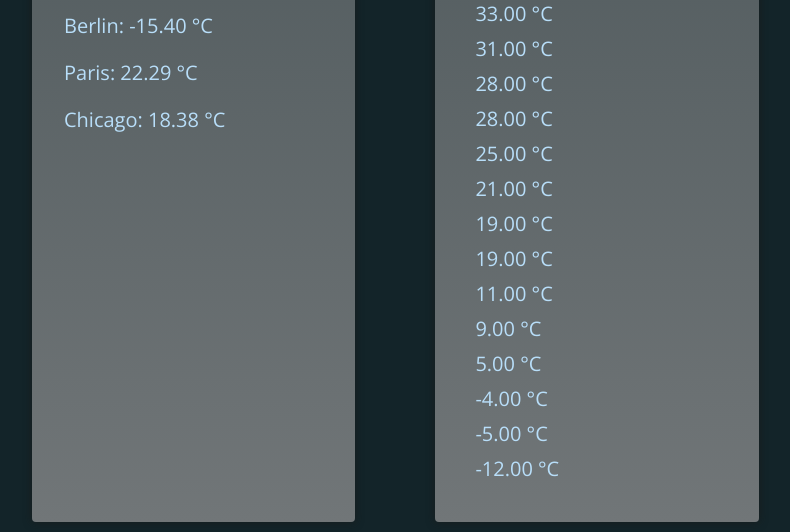
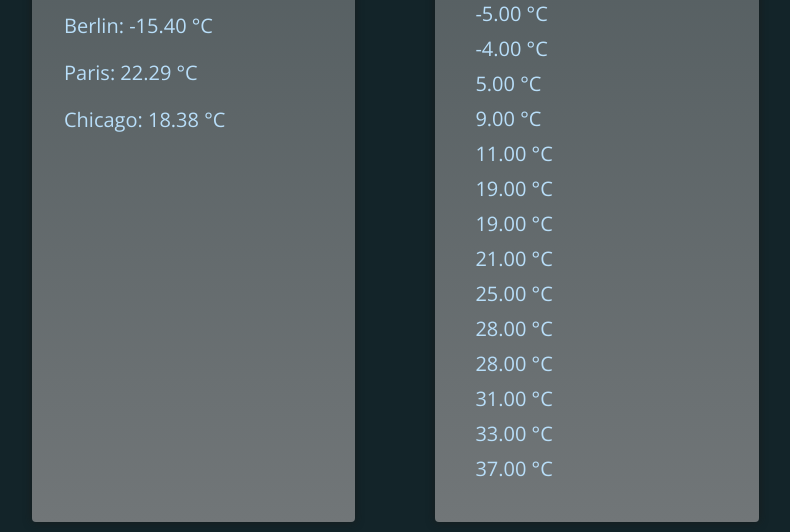
Before and after one commit to Mig-uel/angular-complete-guide, an Angular app in the folder pipes-deep-dive/: page / in a window 1280 px wide. Shown: the part 211-743 px from the top of the page, without its empty margins (168-958 px from the left). Built offline with nearby package versions, Linux system fonts and the light colour scheme.

Commit message:
fix: remove SortPipe and sort historic temperatures in constructor
- Simplifies the component by removing the SortPipe dependency.
- Ensures historic temperatures are sorted directly in the constructor.

```diff
--- a/pipes-deep-dive/src/app/app.component.html
+++ b/pipes-deep-dive/src/app/app.component.html
@@ -22,7 +22,7 @@
       </div>
     </header>
     <ul>
-      @for (temperature of historicTemperatures | sort: 'desc'; track $index) {
+      @for (temperature of historicTemperatures; track $index) {
       <li (click)="onReset($index)">{{ temperature | temp: 'cel' }}</li>
       }
     </ul>
--- a/pipes-deep-dive/src/app/app.component.ts
+++ b/pipes-deep-dive/src/app/app.component.ts
@@ -1,13 +1,12 @@
 import { DatePipe } from '@angular/common';
 import { Component } from '@angular/core';
 import { TemperaturePipe } from './temperature.pipe';
-import { SortPipe } from './sort.pipe';
 
 @Component({
   selector: 'app-root',
   standalone: true,
   templateUrl: './app.component.html',
-  imports: [DatePipe, TemperaturePipe, SortPipe],
+  imports: [DatePipe, TemperaturePipe],
 })
 export class AppComponent {
   currentDate = new Date();
@@ -22,6 +21,10 @@ export class AppComponent {
     25, 37, 19, -4, 28, 21, 19, 28, 33, 31, 9, 11, 5, -12, -5,
   ];
 
+  constructor() {
+    this.historicTemperatures.sort((a, b) => (a > b ? 1 : -1));
+  }
+
   onReset(index: number) {
     this.historicTemperatures[index] = 18;
     // const newArray = [...this.historicTemperatures];
```
